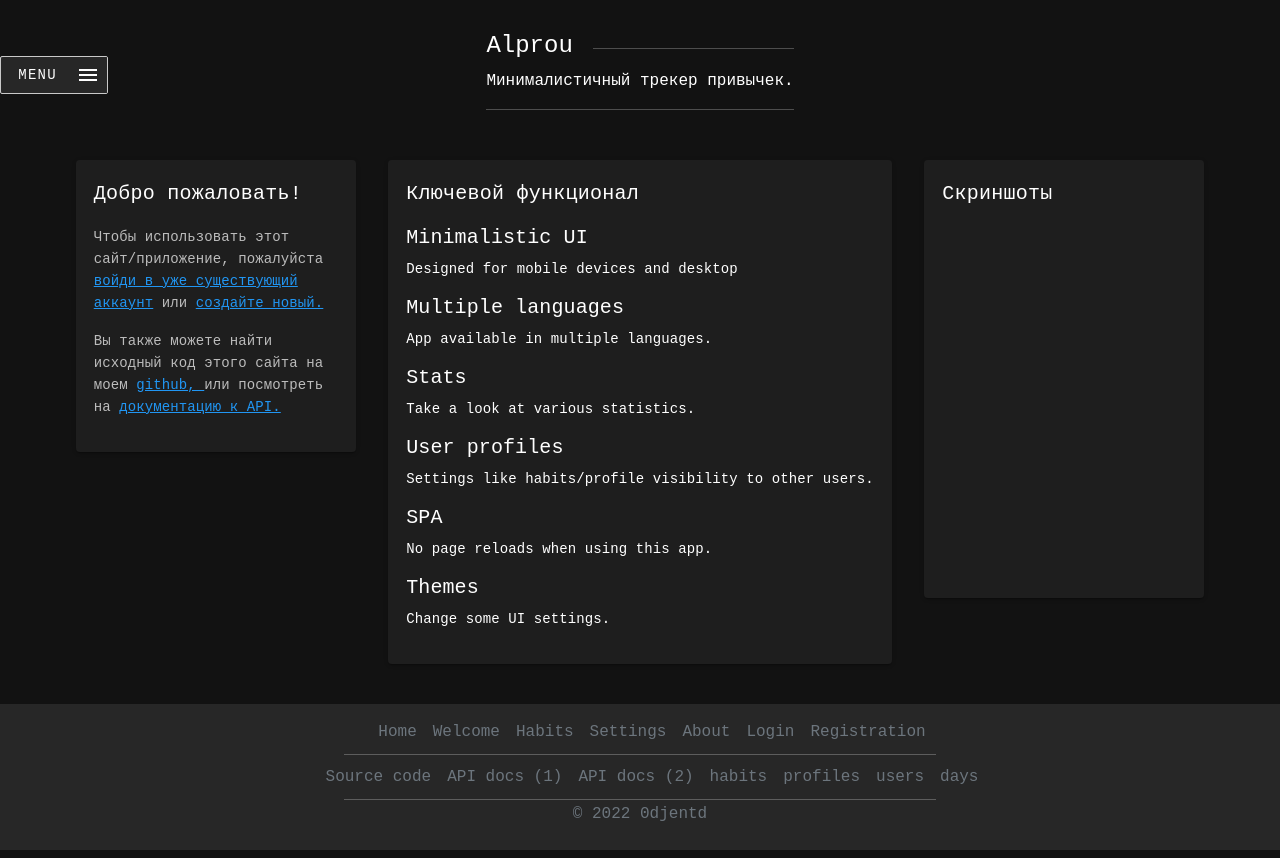
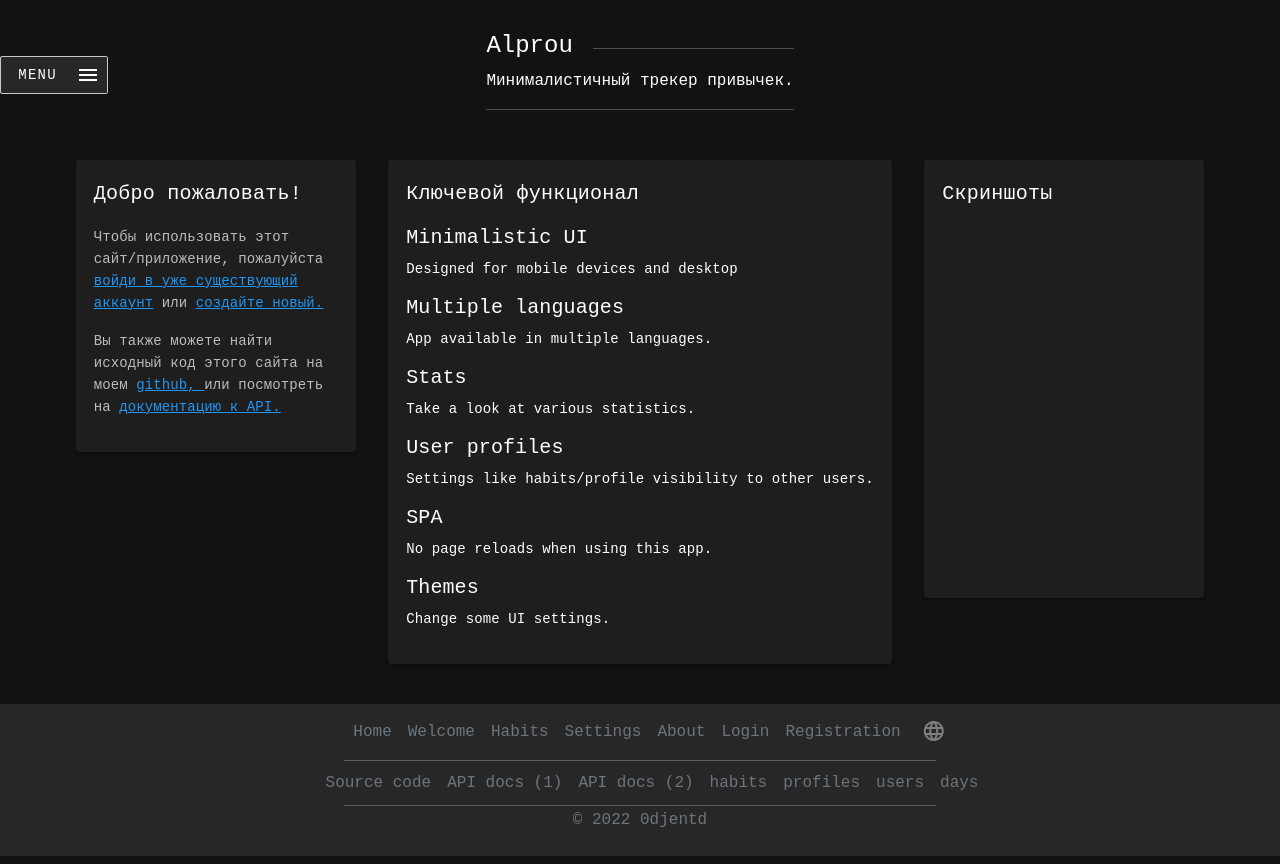
Before and after one commit to 0djentd/alprou, a Vue app: page /welcome/ in a window 1280 px wide. Built offline with nearby package versions, Linux system fonts and the light colour scheme.

Commit message:
modified:   src/components/AppFooter.vue new file:   src/components/AppLanguageSwitcher.vue

```diff
--- a/src/components/AppFooter.vue
+++ b/src/components/AppFooter.vue
@@ -1,5 +1,7 @@
 <script>
 import { api_links, router_links } from "@/config";
+import AppLanguageSwitcher from "@/components/AppLanguageSwitcher.vue";
+
 export default {
   data() {
     return {
@@ -15,6 +17,9 @@ export default {
     profile() {
       return this.$store.state.authorization.profile;
     },
+  },
+  components: {
+    AppLanguageSwitcher,
   },
 };
 </script>
@@ -43,6 +48,9 @@ export default {
           <router-link to="/registration/" class="nav-link px-2 text-muted">
             Registration
           </router-link>
+        </li>
+        <li class="nav-item">
+          <AppLanguageSwitcher />
         </li>
       </ul>
       <div>
--- /dev/null
+++ b/src/components/AppLanguageSwitcher.vue
@@ -0,0 +1,48 @@
+<script>
+export default {
+  methods: {
+    switchLanguage(lang) {
+      this.$i18n.locale = lang;
+    },
+  },
+};
+</script>
+<template>
+  <div class="lang btn-group">
+    <button
+      class="btn btn-outline"
+      type="button"
+      data-bs-toggle="dropdown"
+      aria-expanded="false"
+    >
+      <span class="material-symbols-outlined"> language </span>
+    </button>
+    <ul class="dropdown-menu">
+      <li
+        v-for="locale in $i18n.availableLocales"
+        :key="`locale-${locale}`"
+        :value="locale"
+      >
+        <a class="btn w-100" @click.prevent="switchLanguage(locale)">
+          {{ locale }}
+        </a>
+      </li>
+    </ul>
+  </div>
+</template>
+
+<style lang="scss" scoped>
+.dropdown-menu {
+  width: 100px;
+}
+span {
+  color: gray;
+}
+.lang {
+  justify-content: center;
+  align-items: center;
+}
+button {
+  color: white;
+}
+</style>
```
